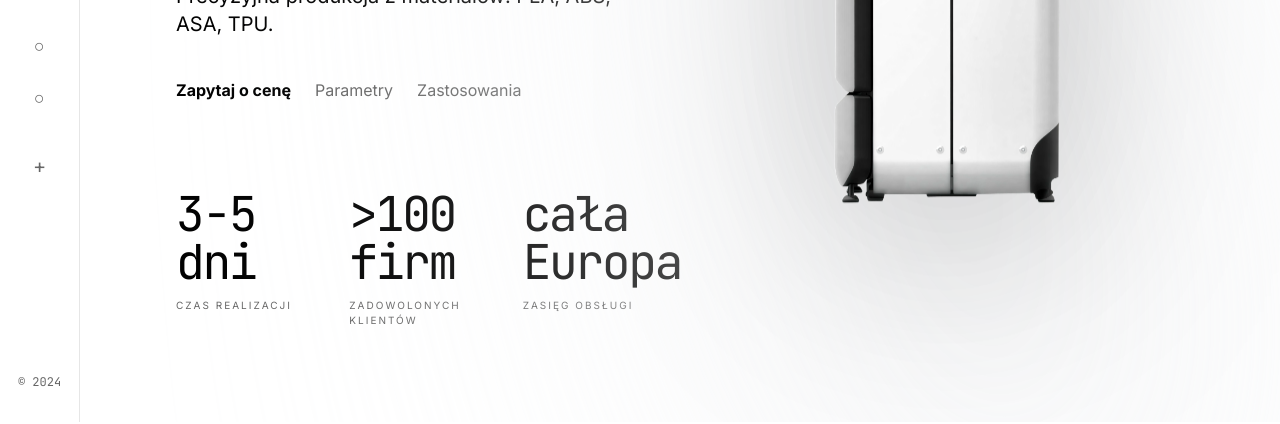
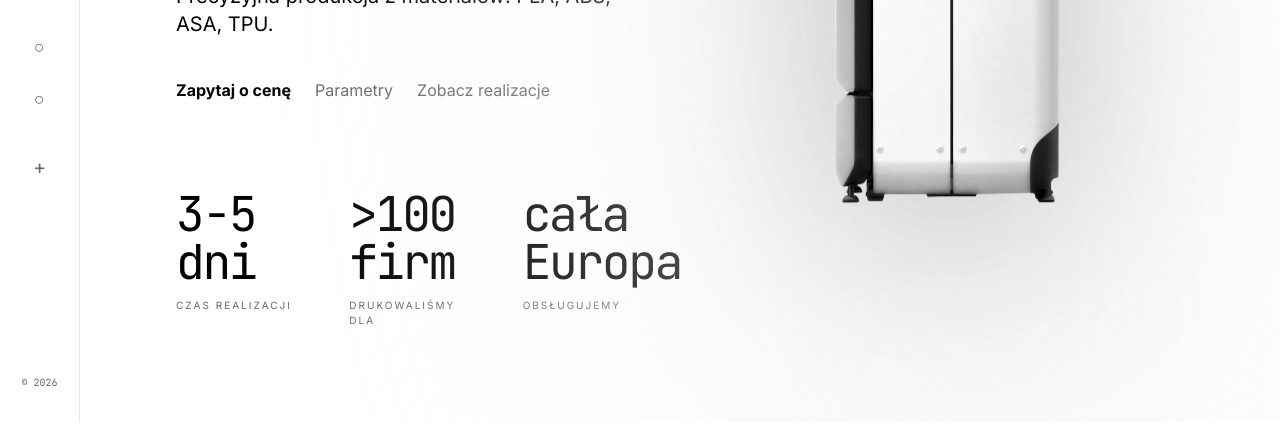
Before and after one commit to jann5/drukmajster-3d, a React (Vite) app in the folder app/: page / in a window 1280 px wide. Shown: the part 378-802 px from the top of the page. Built offline with nearby package versions, Linux system fonts and the light colour scheme.

Commit message:
Fix Zobacz realizacje link and update stats labels to Drukowaliśmy dla and Obsługujemy

```diff
--- a/app/src/components/Sidebar.tsx
+++ b/app/src/components/Sidebar.tsx
@@ -66,9 +66,9 @@ export function Sidebar({ activeSection, onNavigate, onOpenGallery }: SidebarPro
           initial={{ opacity: 0 }}
           animate={{ opacity: 1 }}
           transition={{ delay: 0.6, duration: 0.5 }}
-          className="font-mono text-xs text-gray-text"
+          className="font-mono text-[10px] text-gray-text"
         >
-          © 2024
+          © {new Date().getFullYear()}
         </motion.div>
       </aside>
 
--- a/app/src/sections/HomeSection.tsx
+++ b/app/src/sections/HomeSection.tsx
@@ -83,10 +83,10 @@ export function HomeSection({ }: HomeSectionProps) {
                 Parametry
               </a>
               <a
-                href="#use-cases"
+                href="#usecases"
                 className="btn-underline font-sans text-gray-text text-base py-2 hover:text-black transition-colors"
               >
-                Zastosowania
+                Zobacz realizacje
               </a>
             </div>
           </Reveal>
@@ -104,13 +104,13 @@ export function HomeSection({ }: HomeSectionProps) {
                 <span className="font-mono text-black text-4xl md:text-5xl block tracking-tighter">
                   &gt;100 firm
                 </span>
-                <span className="font-sans text-gray-text text-[10px] uppercase tracking-[0.2em] mt-3 block">Zadowolonych klientów</span>
+                <span className="font-sans text-gray-text text-[10px] uppercase tracking-[0.2em] mt-3 block">Drukowaliśmy dla</span>
               </div>
               <div>
                 <span className="font-mono text-black text-4xl md:text-5xl block tracking-tighter">
                   cała Europa
                 </span>
-                <span className="font-sans text-gray-text text-[10px] uppercase tracking-[0.2em] mt-3 block">Zasięg obsługi</span>
+                <span className="font-sans text-gray-text text-[10px] uppercase tracking-[0.2em] mt-3 block">Obsługujemy</span>
               </div>
             </div>
           </Reveal>
```
